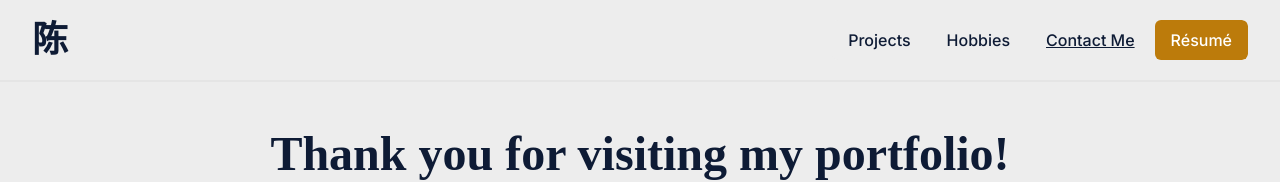
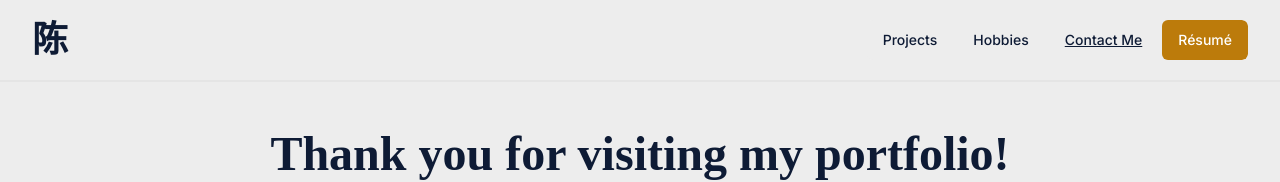
Before and after one commit to chxnkm/portfolio, a Next.js app: page /contact in a window 1280 px wide. Shown: the top 182 px of the page. Built offline with nearby package versions, Linux system fonts and the light colour scheme; a web font is replaced by a local one.

Commit message:
changed font size

```diff
--- a/components/ui/NavMenu.tsx
+++ b/components/ui/NavMenu.tsx
@@ -56,7 +56,7 @@ export function NavMenu() {
                   <NavigationMenuLink
                     className={`${navigationMenuTriggerStyle()} ${
                       currentPath === item.href ? "underline" : ""
-                    } ${item.className || ''} text-sm md:text-base`}
+                    } ${item.className || ''} text-sm`}
                     onClick={closeMenu}
                   >
                     {item.label}
```
